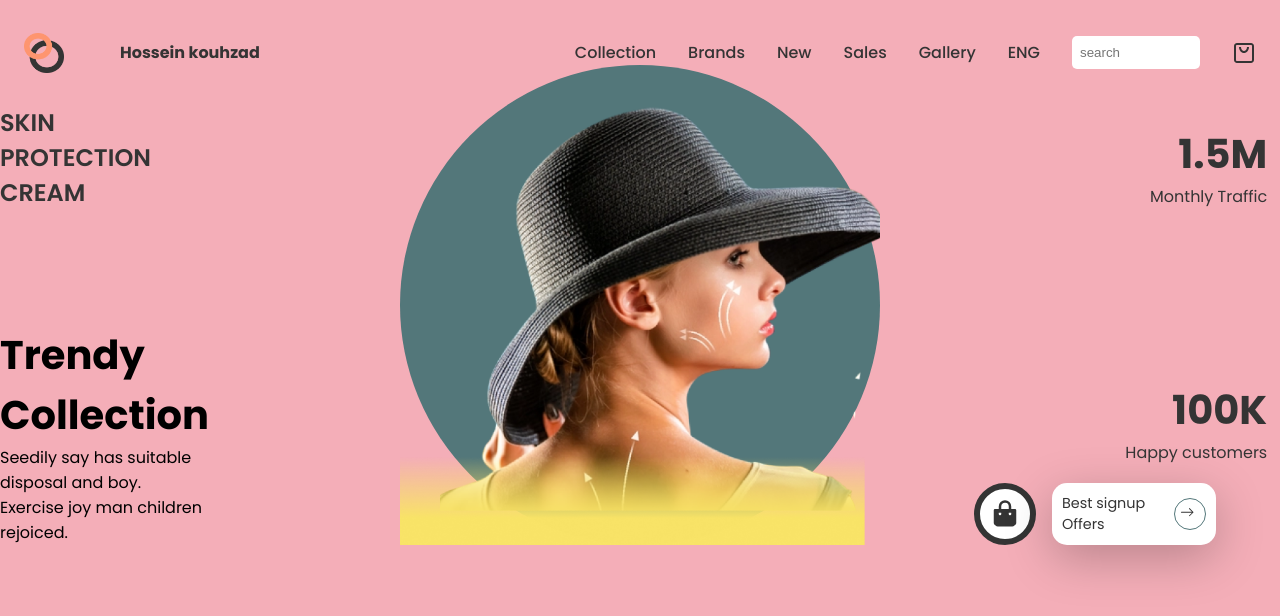
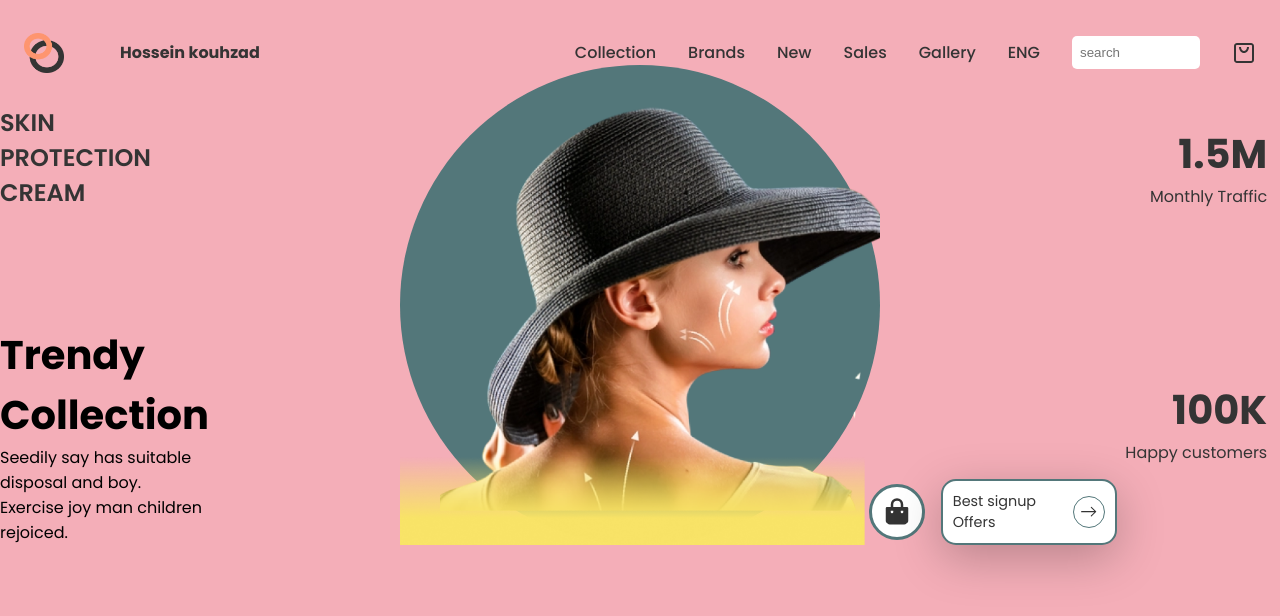
Before and after one commit to HKouhzad1991/Ecommerce-react-app, a React (Create React App) app: page / in a window 1280 px wide. Shown: the top 616 px of the page. Built offline with nearby package versions, Linux system fonts and the light colour scheme.

Commit message:
finished sign up

```diff
--- a/src/App.js
+++ b/src/App.js
@@ -1,13 +1,14 @@
 import "./App.css";
 import Hero from "./components/Hero/Hero";
+import Slider from "./components/Slider/Slider";
 import Header from "./components/header/Header";
 
 function App() {
   return (
     <div className="App">
-
       <Header />
       <Hero />
+      <Slider />
     </div>
   );
 }
--- a/src/components/Hero/Hero.module.css
+++ b/src/components/Hero/Hero.module.css
@@ -44,7 +44,11 @@
     background: white;
     padding: 10px;
     border-radius: 50%;
-    border: 6px solid var(--black);
+    border: 3px solid #53777a;
+    position: relative;
+    right: 40%;
+    cursor: pointer;
+
 }
 
 .signup {
@@ -56,22 +60,29 @@
     font-size: 0.9rem;
     border-radius: 15px;
     box-shadow: var(--shadow1);
-
+    border: 2px solid #53777a;
+    position: relative;
+    right: 40%;
+    cursor: pointer;
 }
 
 .signup>:first-child {
     display: block;
-    width: 6rem;
+    width: 6.5rem;
+    cursor: pointer;
+
 }
 
 .signup>:nth-child(2) {
     border-radius: 50%;
-    border: 1px solid #53777a;
+    display: flex;
+    border: 1.5px solid #53777a;
     width: 20px;
     height: 20px;
     padding: 5px;
+    font-size: larger;
     align-items: center;
-
+    justify-content: center;
 
 }
 
--- /dev/null
+++ b/src/components/Slider/Slider.jsx
@@ -0,0 +1,11 @@
+import React from 'react'
+
+const Slider = () => {
+  return (
+    <div>
+
+    </div>
+  )
+}
+
+export default Slider
```
Also changed, not shown: src/components/Slider/Slider.css (added).
